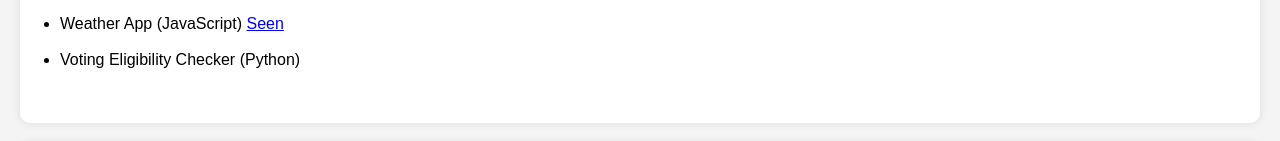
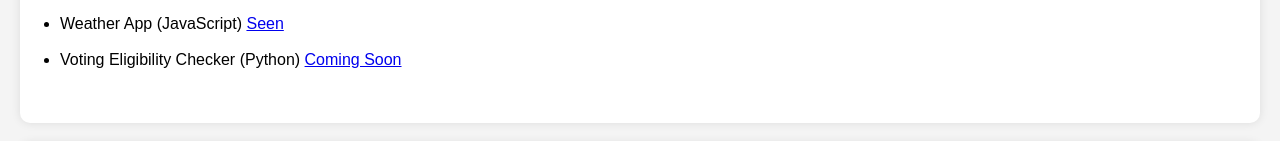
Before and after one commit to sudhir-coder1/Portfolio, a plain HTML site: page index.html in a window 1280 px wide. Shown: the part 736-877 px from the top of the page. Drawn offline with Linux system fonts and the light colour scheme.

Commit message:
updated code

```diff
--- a/index.html
+++ b/index.html
@@ -104,7 +104,7 @@
       <li> Digital Clock (javascript) <a href="https://digitalclock-su.netlify.app/">Seen</a></li><br>
       <li> Weather App (JavaScript) <a href="https://weatherapp-si.netlify.app/">Seen</a></li><br>
 
-      <li> Voting Eligibility Checker (Python)</li><br>
+      <li> Voting Eligibility Checker (Python) <a href="##">Coming Soon</a> </li><br>
 
     </ul>
   </section>
```
